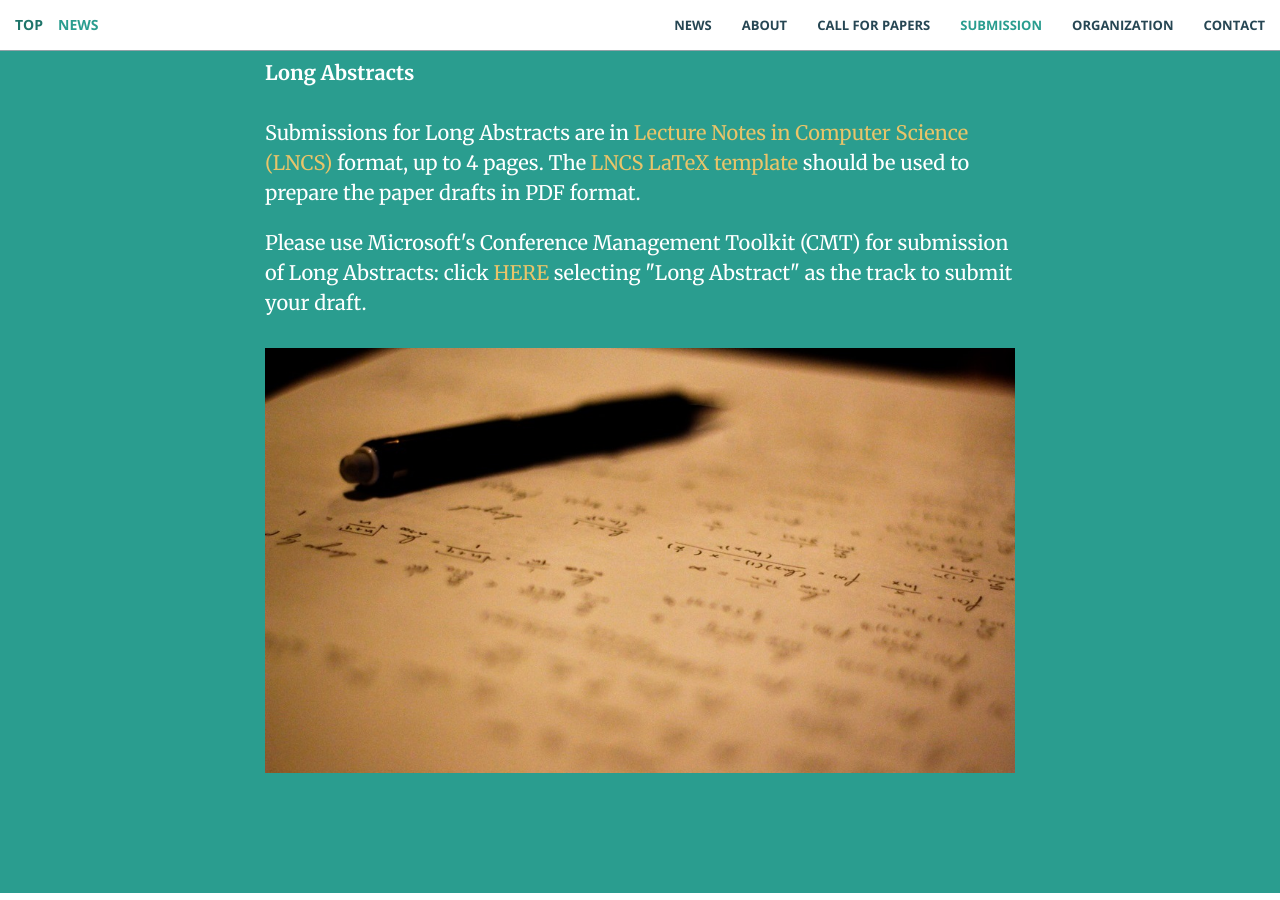
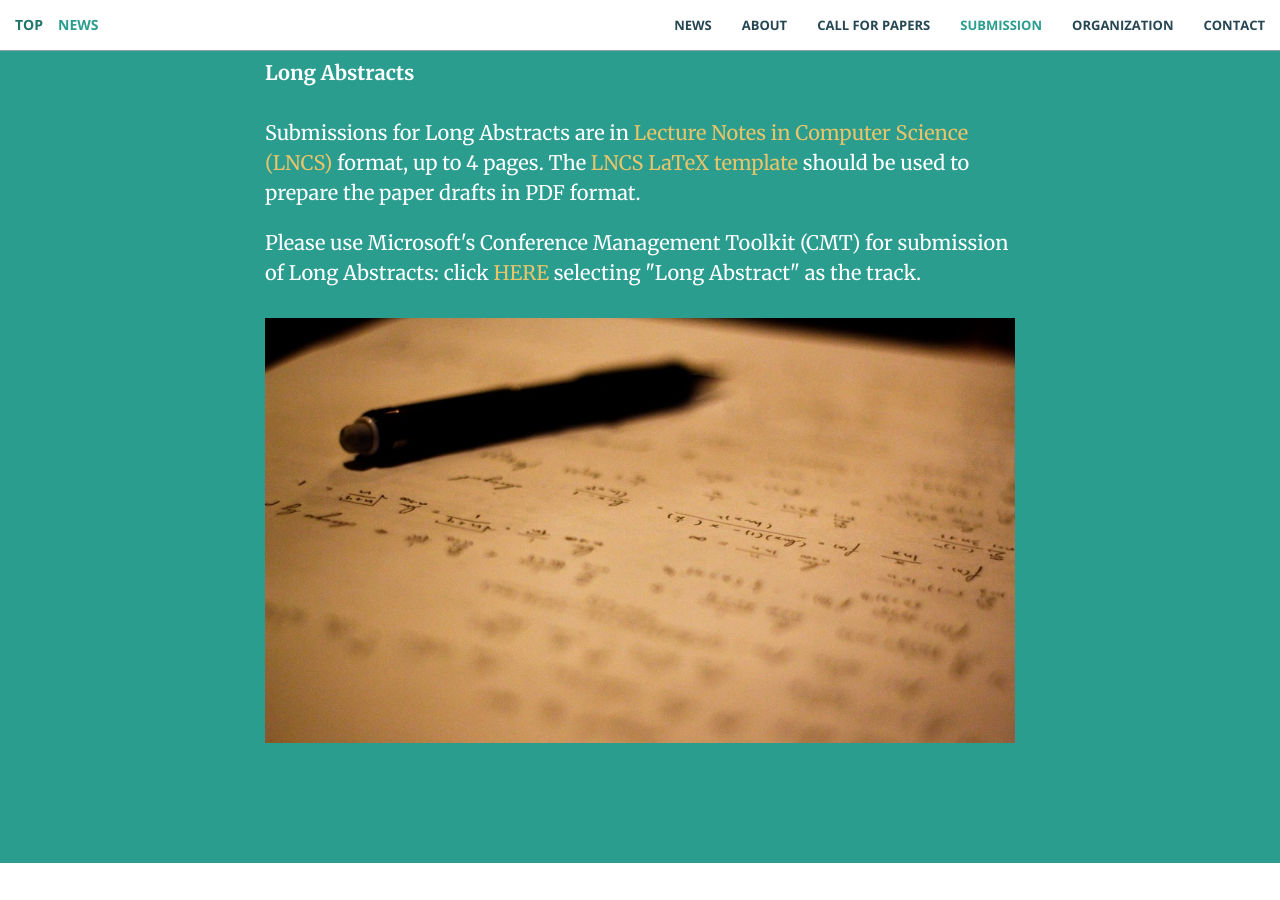
Before and after one commit to ipcai2021/ipcai2021.github.io, a Jekyll site: the page built from index.html, in a window 1280 px wide and 900 px high, scrolled down 5350 px. Built offline with Jekyll 4.4.1, drawn with Linux system fonts in a browser that asks for light colours.

Commit message:
small rephrasing

```diff
--- a/_includes/submission.html
+++ b/_includes/submission.html
@@ -20,7 +20,7 @@
 
 				Submissions for Long Abstracts are in <a href="https://www.springer.com/gp/computer-science/lncs" style="color: rgb(233,196,106)">Lecture Notes in Computer Science (LNCS)</a> format, up to 4 pages. The <a href="ftp://ftp.springernature.com/cs-proceeding/llncs/llncs2e.zip" style="color: rgb(233,196,106)">LNCS LaTeX template</a> should be used to prepare the paper drafts in PDF format.</p>
 
-				<p class="text-left"> Please use Microsoft's Conference Management Toolkit (CMT) for submission of Long Abstracts: click <a href="https://cmt3.research.microsoft.com/IPCAI2021" style="color: rgb(233,196,106)">HERE</a> selecting "Long Abstract" as the track to submit your draft.</br></br>
+				<p class="text-left"> Please use Microsoft's Conference Management Toolkit (CMT) for submission of Long Abstracts: click <a href="https://cmt3.research.microsoft.com/IPCAI2021" style="color: rgb(233,196,106)">HERE</a> selecting "Long Abstract" as the track.</br></br>
 
 				<img src="img/writing.jpg" class="img-responsive" alt="">
 
```
